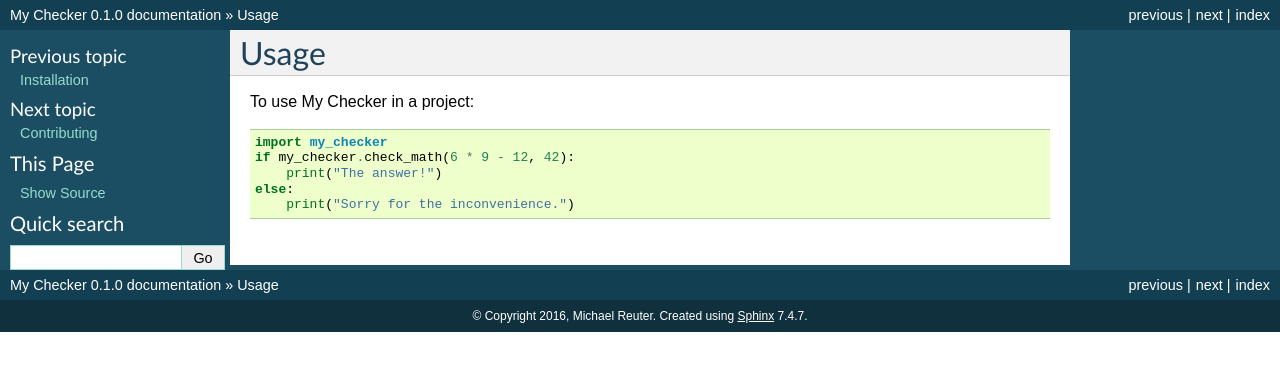
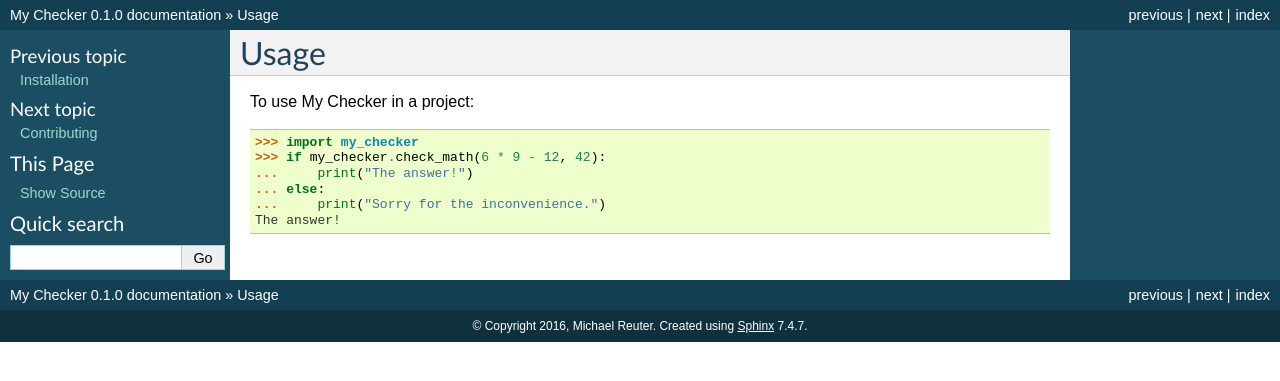
Before and after one commit to mareuter/my_checker, a Sphinx documentation site: the page built from docs/usage.rst, in a window 1280 px wide. Shown: the top 381 px of the page. Built offline with Sphinx 7.4.7, drawn with Linux system fonts in a browser that asks for light colours; pages that are not in the unit, such as notebooks, are missing from menus.

```diff
--- a/docs/usage.rst
+++ b/docs/usage.rst
@@ -4,8 +4,9 @@ Usage
 
 To use My Checker in a project::
 
-	import my_checker
-	if my_checker.check_math(6 * 9 - 12, 42):
-	    print("The answer!")
-	else:
-	    print("Sorry for the inconvenience.")
+	>>> import my_checker
+	>>> if my_checker.check_math(6 * 9 - 12, 42):
+	...     print("The answer!")
+	... else:
+	...     print("Sorry for the inconvenience.")
+	The answer!
--- a/setup.cfg
+++ b/setup.cfg
@@ -14,4 +14,4 @@ ignore = E256,E302
 exclude = __init__.py
 
 [pytest]
-addopts = --doctest-glob=my_checker/*.py
+addopts = --doctest-glob=docs/usage.rst
```
Also changed, not shown: 1 other file.
